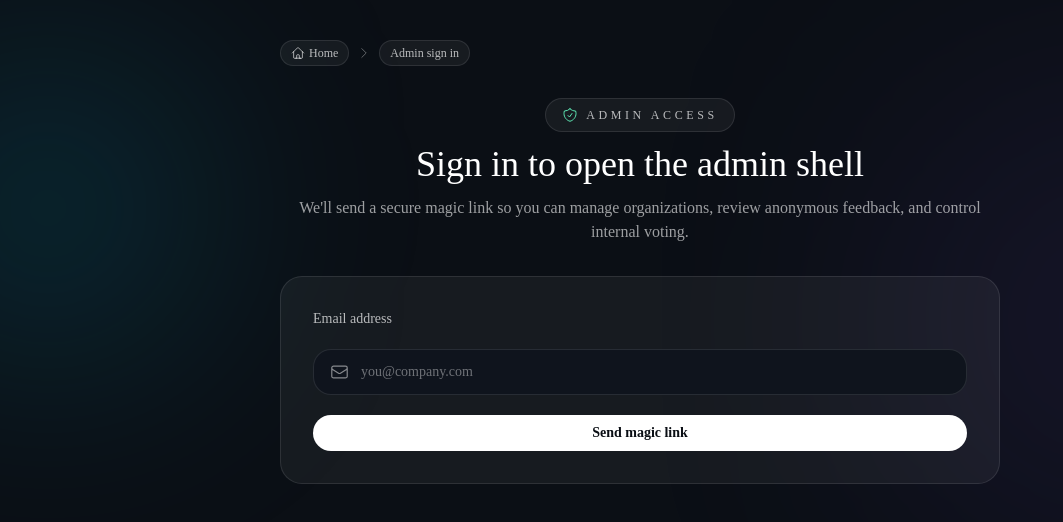
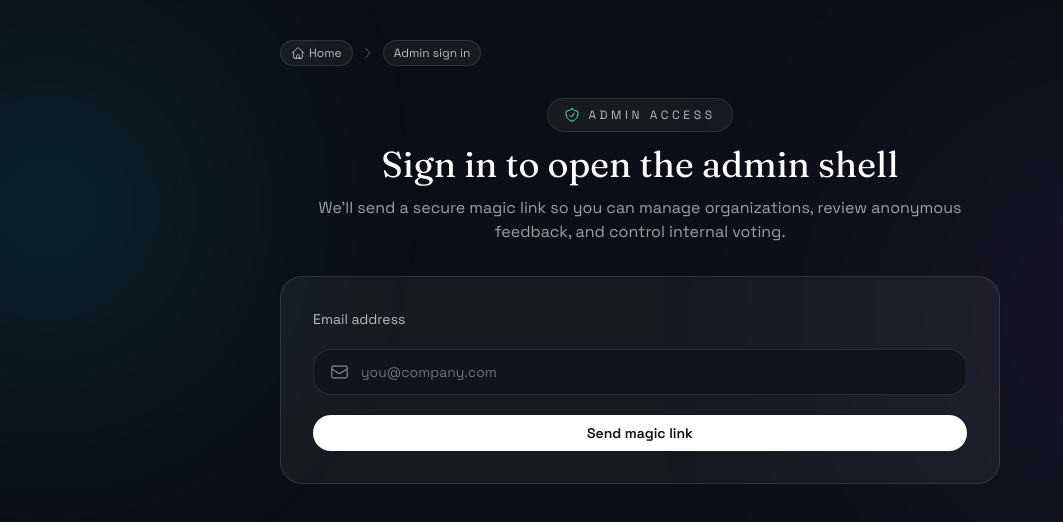
Before and after one commit to okolomaifeanyi/anonymous, a Next.js app: page /auth/login in a window 1280 px wide. Shown: the top 522 px of the page, without its empty margins (0-1063 px from the left). Built offline with nearby package versions, Linux system fonts and the light colour scheme.

Commit message:
fix: improve auth login feedback and ui config

```diff
--- a/src/app/auth/login/actions.ts
+++ b/src/app/auth/login/actions.ts
@@ -4,6 +4,11 @@ import { headers } from "next/headers";
 import { redirect } from "next/navigation";
 
 import { createClient } from "@/lib/server";
+
+function buildLoginRedirect(params: Record<string, string>) {
+  const searchParams = new URLSearchParams(params);
+  return `/auth/login?${searchParams.toString()}`;
+}
 
 async function getSiteUrl() {
   if (process.env.NEXT_PUBLIC_SITE_URL) {
@@ -29,9 +34,20 @@ export async function requestMagicLink(formData: FormData) {
   const email = String(formData.get("email") || "").trim();
 
   if (!email) {
-    redirect("/auth/login?error=1");
+    redirect(
+      buildLoginRedirect({
+        error: "missing-email",
+        message: "Enter the email address approved for admin access.",
+      }),
+    );
   }
 
+  let redirectParams:
+    | { error: string; message: string }
+    | { sent: string }
+    | null = null;
+
+  try {
     const siteUrl = await getSiteUrl();
     const supabase = await createClient();
     const { error } = await supabase.auth.signInWithOtp({
@@ -42,10 +58,41 @@ export async function requestMagicLink(formData: FormData) {
     });
 
     if (error) {
-    redirect("/auth/login?error=1");
+      console.error("Supabase magic link error:", {
+        email,
+        message: error.message,
+        status: error.status,
+        code: error.code,
+        name: error.name,
+      });
+
+      redirectParams = {
+        error: "supabase-auth",
+        message:
+          error.code === "over_email_send_rate_limit"
+            ? "Too many magic links were sent. Wait a minute and try again."
+            : error.message || "Could not send magic link.",
+      };
+    } else {
+      redirectParams = { sent: "1" };
+    }
+  } catch (error) {
+    const message =
+      error instanceof Error ? error.message : "Could not send magic link.";
+
+    console.error("Magic link request failed:", {
+      email,
+      message,
+      error,
+    });
+
+    redirectParams = {
+      error: "request-failed",
+      message,
+    };
   }
 
-  redirect("/auth/login?sent=1");
+  redirect(buildLoginRedirect(redirectParams ?? { sent: "1" }));
 }
 
 export async function signOutAction() {
--- a/src/app/auth/login/page.tsx
+++ b/src/app/auth/login/page.tsx
@@ -8,11 +8,16 @@ import SubmitButton from "./submit-button";
 export default async function LoginPage({
   searchParams,
 }: {
-  searchParams: Promise<{ sent?: string; error?: string }>;
+  searchParams: Promise<{
+    sent?: string;
+    error?: string;
+    message?: string;
+  }>;
 }) {
   const resolved = await searchParams;
   const sent = resolved?.sent === "1";
-  const hasError = resolved?.error === "1";
+  const errorMessage = resolved?.message?.trim() || null;
+  const hasError = Boolean(resolved?.error || errorMessage);
 
   return (
     <div className="relative min-h-screen overflow-hidden bg-[#0b0f15] text-white">
@@ -59,7 +64,7 @@ export default async function LoginPage({
           )}
           {hasError && (
             <p className="mt-4 text-center text-xs text-rose-200">
-              Could not send magic link. Try again.
+              {errorMessage ?? "Could not send magic link. Try again."}
             </p>
           )}
         </div>
--- a/src/app/globals.css
+++ b/src/app/globals.css
@@ -7,9 +7,9 @@
 @theme inline {
   --color-background: var(--background);
   --color-foreground: var(--foreground);
-  --font-sans: var(--font-sans);
-  --font-mono: var(--font-geist-mono);
-  --font-heading: var(--font-sans);
+  --font-sans: var(--font-space-grotesk);
+  --font-mono: var(--font-jetbrains-mono);
+  --font-heading: var(--font-fraunces);
   --color-sidebar-ring: var(--sidebar-ring);
   --color-sidebar-border: var(--sidebar-border);
   --color-sidebar-accent-foreground: var(--sidebar-accent-foreground);
@@ -46,6 +46,27 @@
   --radius-2xl: calc(var(--radius) * 1.8);
   --radius-3xl: calc(var(--radius) * 2.2);
   --radius-4xl: calc(var(--radius) * 2.6);
+}
+
+@keyframes float {
+  0%,
+  100% {
+    transform: translateY(0);
+  }
+  50% {
+    transform: translateY(-10px);
+  }
+}
+
+@keyframes fade-up {
+  0% {
+    opacity: 0;
+    transform: translateY(18px);
+  }
+  100% {
+    opacity: 1;
+    transform: translateY(0);
+  }
 }
 
 :root {
@@ -128,3 +149,7 @@
     @apply font-sans;
   }
 }
+
+.font-heading {
+  font-family: var(--font-heading);
+}
```
Also changed, not shown: components.json. Lines whose indentation alone changed are shown as unchanged.
